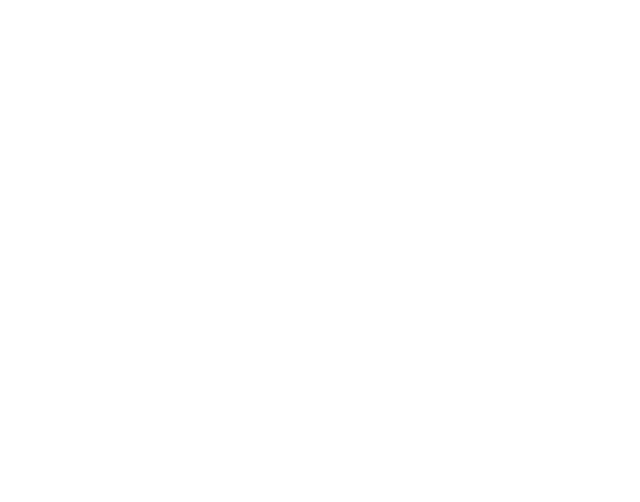
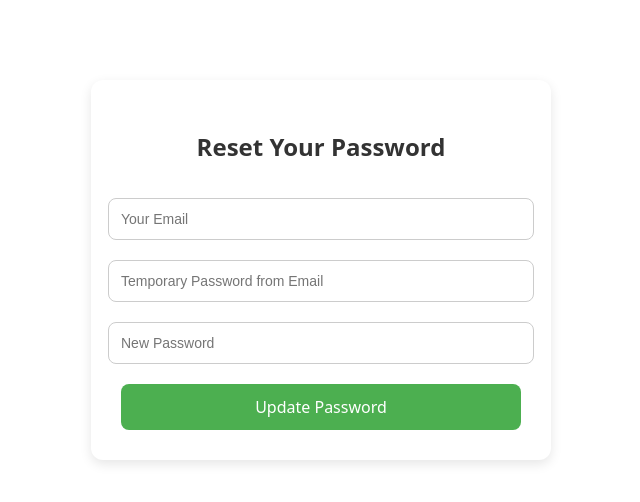
Before and after one commit to mitprajapati02/Odoo-Hackathon-2025, a React (Vite) app in the folder frontend/odoo-frontend-2025/: page /forgot-password in a window 1280 px wide. Before the commit this address had no page. Shown: the top 502 px of the page, without its empty margins (319-959 px from the left). Built offline with nearby package versions, Linux system fonts and the light colour scheme.

Commit message:
updating login page

```diff
--- a/frontend/odoo-frontend-2025/src/App.jsx
+++ b/frontend/odoo-frontend-2025/src/App.jsx
@@ -2,6 +2,7 @@ import { BrowserRouter as Router, Route, Routes } from 'react-router-dom'
 import Login from './pages/Login'
 import SignUp from './pages/SignUp'
 import AdminDashboard from './pages/AdminDashboard'
+import ForgotPassword from './pages/ForgotPassword'
 
 function App() {
 
@@ -12,6 +13,7 @@ function App() {
         <Route path="/login" element={<Login />} />
         <Route path="/" element={<SignUp />} />
         <Route path="/admin" element={<AdminDashboard />} />
+        <Route path="/forgot-password" element={<ForgotPassword />} />
       </Routes>
     </Router>
   )
--- /dev/null
+++ b/frontend/odoo-frontend-2025/src/pages/ForgotPassword.jsx
@@ -0,0 +1,64 @@
+import React, { useState } from "react";
+import axios from "axios";
+import "../styles/forgotpassword.css"; // CSS file for styling
+
+export default function ForgotPassword() {
+    const [formData, setFormData] = useState({
+        email: "",
+        tempPassword: "",
+        newPassword: ""
+    });
+
+    const handleChange = (e) => {
+        setFormData({ ...formData, [e.target.name]: e.target.value });
+    };
+
+    const handleSubmit = async (e) => {
+        e.preventDefault();
+
+        try {
+            const res = await axios.post("http://localhost:5000/api/forgot-password", formData);
+            alert(res.data.message);
+            setFormData({ email: "", tempPassword: "", newPassword: "" });
+        } catch (err) {
+            console.error(err);
+            alert(err.response?.data?.message || "Error updating password");
+        }
+    };
+
+    return (
+        <div className="forgot-container">
+            <h2>Reset Your Password</h2>
+            <form onSubmit={handleSubmit}>
+                <input
+                    type="email"
+                    name="email"
+                    placeholder="Your Email"
+                    value={formData.email}
+                    onChange={handleChange}
+                    required
+                />
+
+                <input
+                    type="password"
+                    name="tempPassword"
+                    placeholder="Temporary Password from Email"
+                    value={formData.tempPassword}
+                    onChange={handleChange}
+                    required
+                />
+
+                <input
+                    type="password"
+                    name="newPassword"
+                    placeholder="New Password"
+                    value={formData.newPassword}
+                    onChange={handleChange}
+                    required
+                />
+
+                <button type="submit">Update Password</button>
+            </form>
+        </div>
+    );
+}
--- a/frontend/odoo-frontend-2025/src/pages/Login.jsx
+++ b/frontend/odoo-frontend-2025/src/pages/Login.jsx
@@ -9,6 +9,7 @@ export default function Login() {
     const [formData, setFormData] = useState({
         email: "",
         password: "",
+        role: "Admin", // default selected
     });
 
     const handleChange = (e) => {
@@ -22,11 +23,13 @@ export default function Login() {
             const res = await axios.post("http://localhost:5000/api/auth/login", formData);
             alert("Login successful!");
             console.log(res.data);
-            // navigate to dashboard or homepage
-            navigate("/admin");
+
+            // Navigate based on role
+            if (formData.role === "Admin") navigate("/admin");
+            else navigate("/dashboard");
         } catch (err) {
             console.error(err);
-            alert("Invalid credentials or server error");
+            alert(err.response?.data?.message || "Invalid credentials or server error");
         }
     };
 
@@ -52,6 +55,17 @@ export default function Login() {
                     required
                 />
 
+                <select
+                    name="role"
+                    value={formData.role}
+                    onChange={handleChange}
+                    style={{ margin: "10px 0", padding: "10px", borderRadius: "6px", width: "100%" }}
+                >
+                    <option value="Admin">Admin</option>
+                    <option value="Manager">Manager</option>
+                    <option value="Employee">Employee</option>
+                </select>
+
                 <button type="submit">Login</button>
             </form>
 
--- a/frontend/odoo-frontend-2025/src/pages/SignUp.jsx
+++ b/frontend/odoo-frontend-2025/src/pages/SignUp.jsx
@@ -122,6 +122,19 @@ export default function SignUp() {
                 </select>
 
                 <button type="submit">Register</button>
+                <div className="login-footer">
+                    <p>
+                        have account?{" "}
+                        <span onClick={() => navigate("/login")} className="link">
+                            Log In
+                        </span>
+                    </p>
+                    <p>
+                        <span onClick={() => navigate("/forgot-password")} className="link">
+                            Forgot Password?
+                        </span>
+                    </p>
+                </div>
             </form>
         </div>
     );
--- /dev/null
+++ b/frontend/odoo-frontend-2025/src/styles/forgotpassword.css
@@ -0,0 +1,50 @@
+.forgot-container {
+  max-width: 400px;
+  margin: 80px auto;
+  padding: 30px;
+  border-radius: 12px;
+  background: #fff;
+  box-shadow: 0 4px 12px rgba(0, 0, 0, 0.1);
+  text-align: center;
+}
+
+h2 {
+  margin-bottom: 25px;
+  color: #333;
+  font-weight: 600;
+}
+
+form {
+  display: flex;
+  flex-direction: column;
+}
+
+input {
+  padding: 12px;
+  margin: 10px 0;
+  border-radius: 8px;
+  border: 1px solid #ccc;
+  font-size: 14px;
+  transition: all 0.3s ease;
+}
+
+input:focus {
+  border-color: #4caf50;
+  outline: none;
+}
+
+button {
+  background-color: #4caf50;
+  color: white;
+  padding: 12px;
+  border: none;
+  border-radius: 8px;
+  font-size: 16px;
+  cursor: pointer;
+  margin-top: 10px;
+  transition: background 0.3s ease;
+}
+
+button:hover {
+  background-color: #45a049;
+}
```
Also changed, not shown: 2 other files (tests, documents, lock files or other folders).
